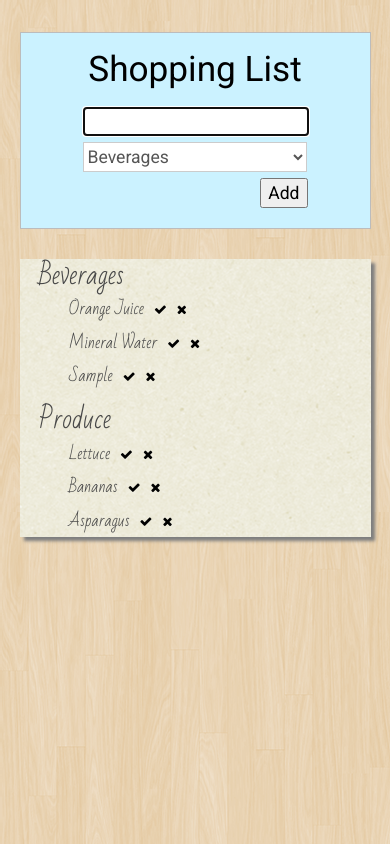
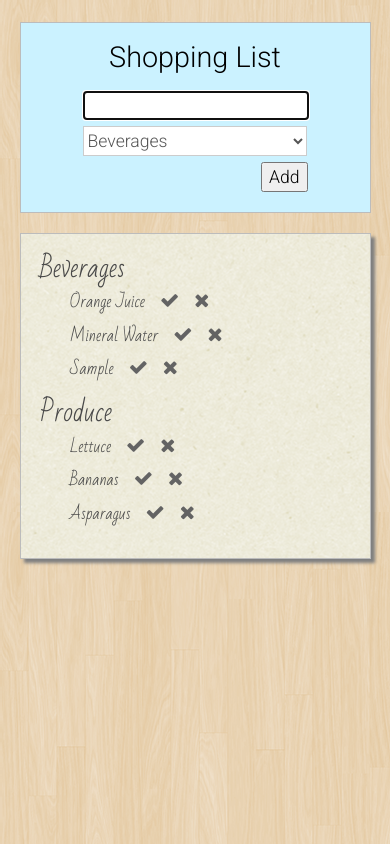
Before and after one commit to jmpainter/shopping-list, a plain HTML site: page index.html in a window 390 px wide. Both pictures are taken after typing "Sample" into the empty fields and a click on the button "Add". Drawn offline with nearby package versions, Linux system fonts and the light colour scheme.

Commit message:
changed header font

```diff
--- a/css/style.css
+++ b/css/style.css
@@ -3,7 +3,7 @@ body {
 	background: url("../images/retina_wood.png") #ead5b5 repeat fixed;
 }
 h1 {
-	font-size: 2.1rem;
+	font-size: 2rem;
 	text-align: center;
 	padding: .7rem 0 1.7rem;
 }
@@ -17,12 +17,14 @@ h1 {
 	margin: 20px 0;
 }
 #heading {
+	color: #000;
 	background-color: #cbf2ff;
 	font-family: 'Roboto', sans-serif;
 	border: 1px solid #cbf2ff;
 	padding: 2rem;
 	margin-bottom: 30px;
 	border: 1px solid #bcbcbc;
+	position: relative;
 }
 #item, #category, #add {
 	font-family: 'Roboto', sans-serif;
@@ -36,9 +38,14 @@ h1 {
 	width: 220px;
 	font-size: 1.1em;
 }
-#item :focus {
-	color: red;
+#errormsg {
+	position: absolute;
+	bottom: 10px;
+	left: 80px;
+	color: #e07000;
+	font-size: 1rem;
 }
+
 #category {
 	-webkit-appearance: menulist-button;
 	appearance: menulist-button;
@@ -59,6 +66,7 @@ h1 {
 	padding: 2rem;
 	background: url("../images/textured_paper.png") #edebe2 repeat fixed;
 	box-shadow: 4px 4px 3px #7f7f7f;
+	border: 1px solid #bcbcbc;
 }
 #shopping-list {
 	margin: 10px 0 20px;
@@ -83,17 +91,18 @@ h1 {
 /* Responsive Design */
 @media only screen and (max-width: 700px) {
 	h1 {
-		font-size: 2.2rem;
+		font-size: 1.8rem;
 		text-align: center;
 		padding: 1.2rem 0;
 	}
 	#page {
 		width: 90%;
 		padding: 1rem 0;
-		margin-top: 1rem;
+		margin-top: .4rem;
 	}
 	#heading {
 		padding: 0 0 1rem;
+		margin-bottom: 20px;
 	}
 	#item, #category, #add {
 		display: block;
@@ -115,8 +124,13 @@ h1 {
 		margin-left: 30px;
 		font-size: 1rem;
 	}
+	#shopping-list ul li a {
+		font-size: 1.2rem;
+		color: #636363;
+		padding-left: 5px;
+	}
 	#main {
 		text-align: left;
-		padding: 0 1.2rem;
+		padding: .5rem 1.2rem;
 	}
 }
--- a/index.html
+++ b/index.html
@@ -5,7 +5,7 @@
 	<link href="http://maxcdn.bootstrapcdn.com/font-awesome/4.2.0/css/font-awesome.min.css" rel="stylesheet">
 	<link rel="stylesheet" href="css/style.css">
 	<script src="http://code.jquery.com/jquery.min.js"></script>
-	<link href='http://fonts.googleapis.com/css?family=Bad+Script|Roboto' rel='stylesheet' type='text/css'>
+	<link href='http://fonts.googleapis.com/css?family=Bad+Script|Roboto:300' rel='stylesheet' type='text/css'>
 	<script src="js/app.js"></script>
 	<meta name="viewport" content="width=device-width, initial-scale=1.0">
 	<meta charset="UTF-8">
@@ -32,6 +32,7 @@
 					<option value="other">Other</option>
 				</select>
 				<button id="add" value="add" tabindex="3">Add</button>
+				<p id="errormsg"></p>
 			</div>
 		</div>
 		<div id="main">
--- a/js/app.js
+++ b/js/app.js
@@ -2,7 +2,10 @@ $(document).ready(function () {
 
 	$('#item').focus();
 	$('#add').click(function() {
+		addItem();
+	});
 
+	function addItem() {
 		if ($('#item').val().length > 0)
 		{
 			var isFound = false;
@@ -32,8 +35,12 @@ $(document).ready(function () {
 
 			$('#item').val('');
 			$('#item').focus();
+			$('#errormsg').text('');
 		}
-	});
+		else {
+			$('#errormsg').text('Please enter an item');
+		}
+	}
 
 	function deleteOnClick (){
 		console.log($(this).closest('li').siblings().length);
@@ -56,7 +63,11 @@ $(document).ready(function () {
 			$(this).closest('li').css("text-decoration", "none");
 		}
 	}
-
+	$(document).keydown(function(event) {
+		if (event.keyCode == 10 || event.keyCode == 13) {
+			addItem();
+		}
+	});
 
 	$('.delete').click(deleteOnClick);
 	$('.done').click(doneOnClick);
```
